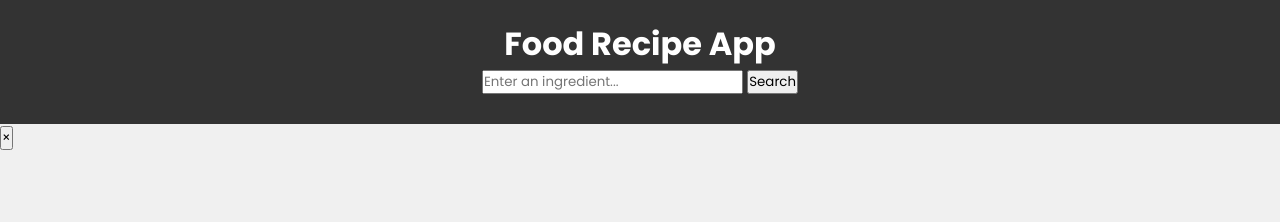
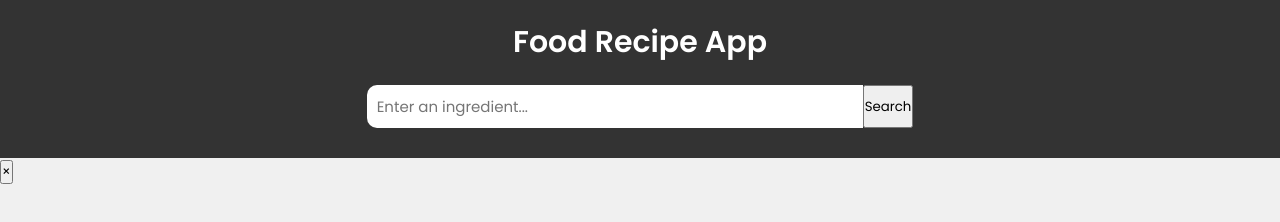
Before and after one commit to thorcamara/Food_recipe_app, a plain HTML site: page index.html in a window 1280 px wide. Drawn offline with Linux system fonts and the light colour scheme.

Commit message:
Styled h1 and .search

```diff
--- a/style.css
+++ b/style.css
@@ -17,3 +17,23 @@ header {
   text-align: center;
   padding: 20px 20px 30px;
 }
+
+h1 {
+  font-size: 30px;
+  font-weight: 600;
+  margin-bottom: 20px;
+}
+
+.search {
+  display: flex;
+  justify-content: center;
+}
+
+.search input {
+  padding: 10px;
+  border: none;
+  width: 40%;
+  font-size: 15px;
+  outline: none;
+  border-radius: 10px 0 0 10px;
+}
```
